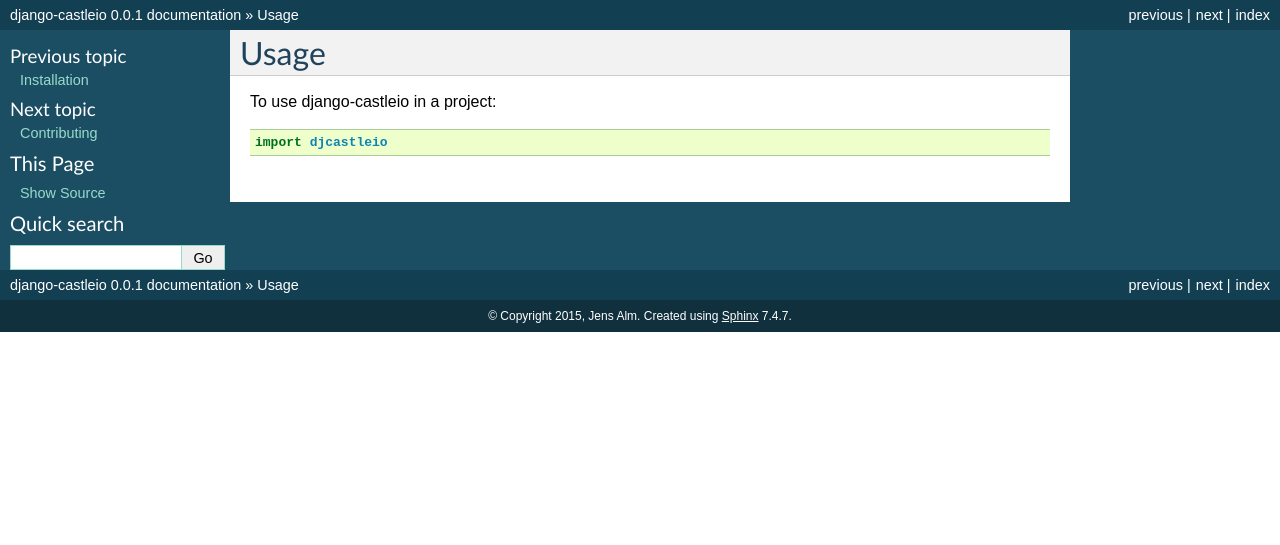
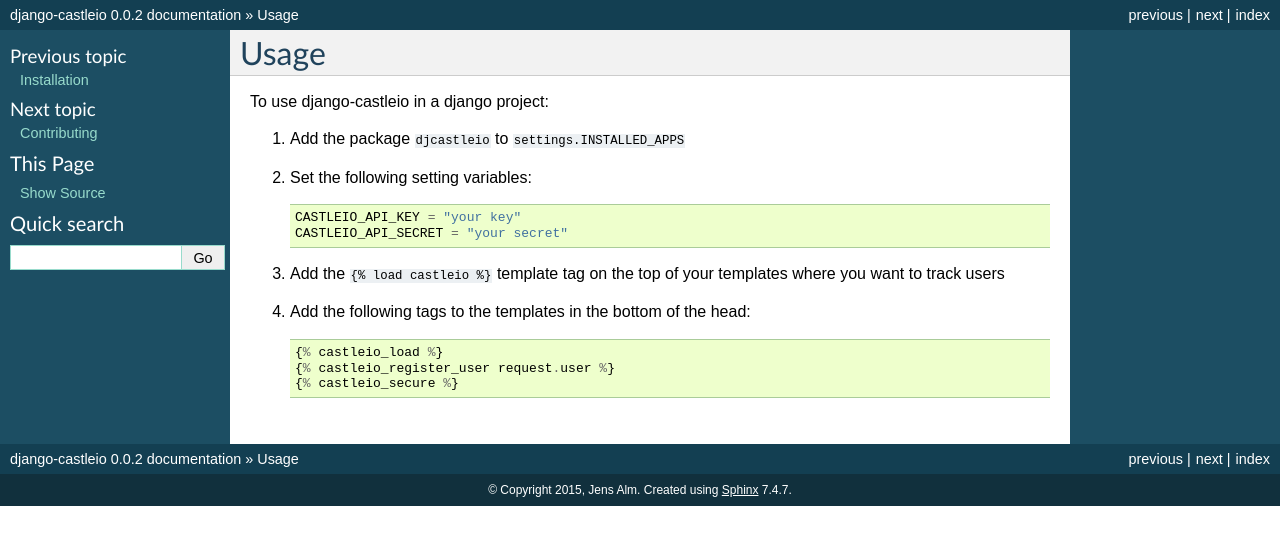
Before and after one commit to m6a-UdS/django-castle, a Sphinx documentation site: the page built from docs/usage.rst, in a window 1280 px wide. Shown: the top 545 px of the page. Built offline with Sphinx 7.4.7, drawn with Linux system fonts in a browser that asks for light colours.

```diff
--- a/CONTRIBUTING.rst
+++ b/CONTRIBUTING.rst
@@ -13,7 +13,7 @@ Types of Contributions
 Report Bugs
 ~~~~~~~~~~~
 
-Report bugs at https://github.com/ulmus/django-castleio/issues.
+Report bugs at https://github.com/prorenata/django-castleio/issues.
 
 If you are reporting a bug, please include:
 
@@ -43,7 +43,7 @@ articles, and such.
 Submit Feedback
 ~~~~~~~~~~~~~~~
 
-The best way to send feedback is to file an issue at https://github.com/ulmus/django-castleio/issues.
+The best way to send feedback is to file an issue at https://github.com/prorenata/django-castleio/issues.
 
 If you are proposing a feature:
 
@@ -101,7 +101,7 @@ Before you submit a pull request, check that it meets these guidelines:
    your new functionality into a function with a docstring, and add the
    feature to the list in README.rst.
 3. The pull request should work for Python 2.6, 2.7, and 3.3, and for PyPy. Check
-   https://travis-ci.org/ulmus/django-castleio/pull_requests
+   https://travis-ci.org/prorenata/django-castleio/pull_requests
    and make sure that the tests pass for all supported Python versions.
 
 Tips
--- a/djcastleio/__init__.py
+++ b/djcastleio/__init__.py
@@ -1 +1,4 @@
-__version__ = '0.0.1'
+__version__ = '0.0.2'
+from api import CastleIO
+
+castle_io = CastleIO()
--- a/docs/usage.rst
+++ b/docs/usage.rst
@@ -2,6 +2,19 @@
 Usage
 ========
 
-To use django-castleio in a project::
+To use django-castleio in a django project::
 
-    import djcastleio
+1. Add the package ``djcastleio`` to ``settings.INSTALLED_APPS``
+
+2. Set the following setting variables::
+
+    CASTLEIO_API_KEY = "your key"
+    CASTLEIO_API_SECRET = "your secret"
+
+3. Add the ``{% load castleio %}`` template tag on the top of your templates where you want to track users
+
+4. Add the following tags to the templates in the bottom of the head::
+
+    {% castleio_load %}
+    {% castleio_register_user request.user %}
+    {% castleio_secure %}
--- a/requirements-test.txt
+++ b/requirements-test.txt
@@ -1,7 +1,9 @@
-django>=1.8.0
+django>=1.3.0
 coverage
 mock>=1.0.1
 flake8>=2.1.0
 tox>=1.7.0
 
 # Additional test requirements go here
+requests>=2.7.0
+pycrypto>=2.6.1
```
Also changed, not shown: HISTORY.rst (+6 -1 lines), 2 other files.
